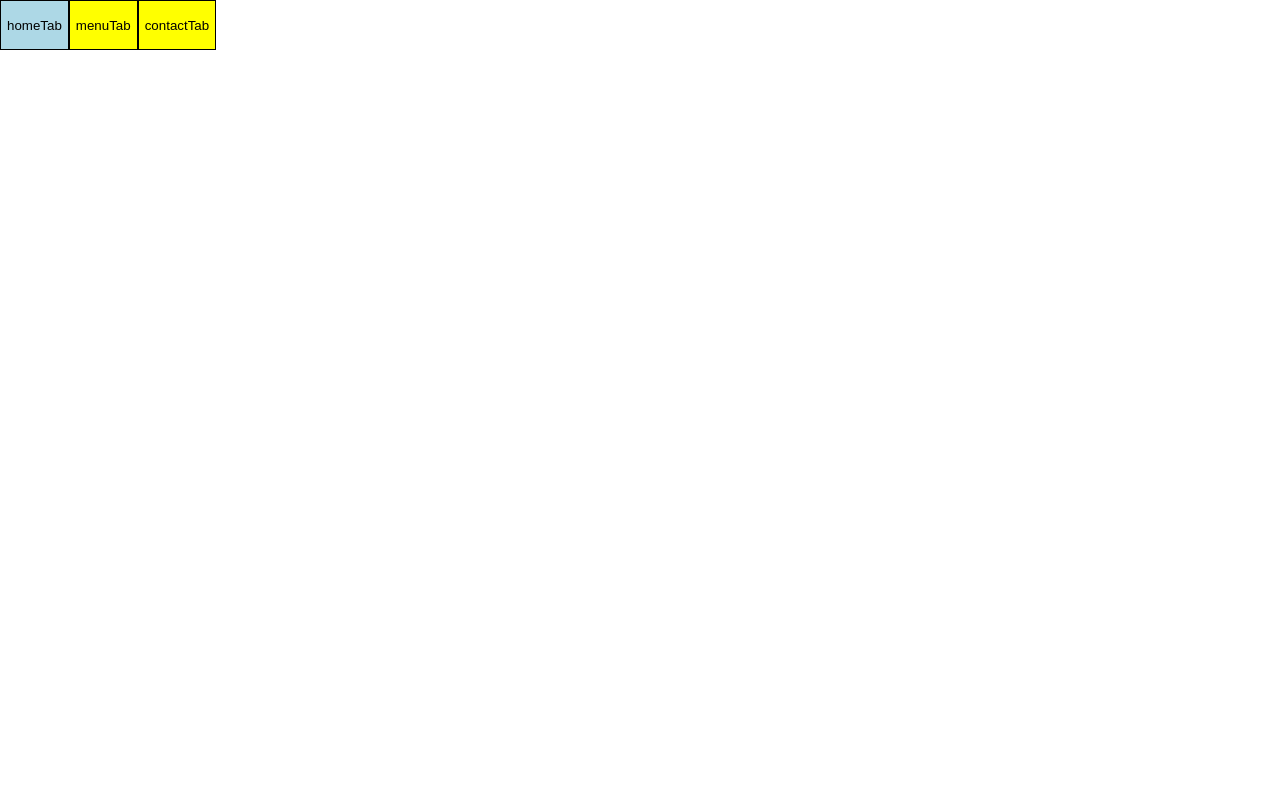
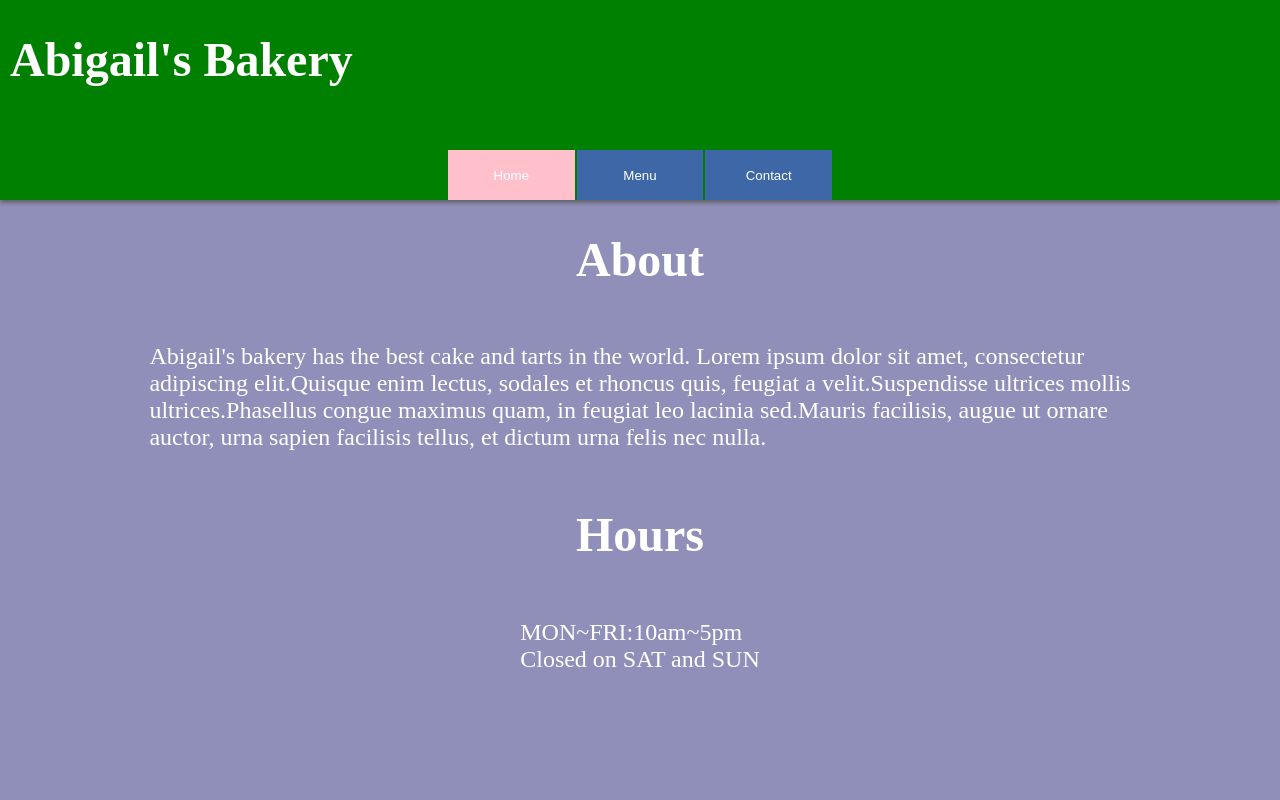
Before and after one commit to ascodeasice/restaurant-page, a website built with webpack: page dist/index.html in a window 1280 px wide. Built offline with nearby package versions, Linux system fonts and the light colour scheme.

Commit message:
Finish header and the home page Finish the function of creating home page in home.js, and the header in index.js.

```diff
--- a/src/functions/home.js
+++ b/src/functions/home.js
@@ -1,10 +1,33 @@
 import '../style.css';
-
 
 //return homepage content
 function createHomePage() {
-    const element = document.createElement("div");
-    return element;
+    const homePage = document.createElement("div");
+    homePage.id = "homePage";
+
+    const aboutTitle = document.createElement("h1");
+    aboutTitle.id = "aboutTitle";
+    aboutTitle.innerText = "About"
+    homePage.appendChild(aboutTitle);
+
+    const aboutText = document.createElement("p");
+    aboutText.innerText = `Abigail's bakery has the best cake and tarts in the world. Lorem ipsum dolor sit amet, consectetur
+    adipiscing elit.Quisque enim lectus, sodales et rhoncus quis, feugiat a velit.Suspendisse ultrices mollis
+    ultrices.Phasellus congue maximus quam, in feugiat leo lacinia sed.Mauris facilisis, augue ut ornare
+    auctor, urna sapien facilisis tellus, et dictum urna felis nec nulla.`
+    aboutText.id = "aboutText";
+    homePage.appendChild(aboutText);
+
+    const hoursTitle = document.createElement("h1");
+    hoursTitle.innerText = "Hours";
+    homePage.appendChild(hoursTitle);
+
+    const hoursText = document.createElement("p");
+    hoursText.id = "hoursText";
+    hoursText.innerText = `MON~FRI:10am~5pm\nClosed on SAT and SUN`;
+    homePage.appendChild(hoursText);
+
+    return homePage;
 }
 
 export default createHomePage;
--- a/src/index.js
+++ b/src/index.js
@@ -6,28 +6,40 @@ import createContactPage from './functions/contact';
 
 const contentDiv = document.getElementById("content")
 
+//SECTION switching tabs
 const tabContainer = document.createElement("div");
 tabContainer.id = "tabContainer"
 const homeTab = document.createElement("button");
-homeTab.innerText = "homeTab"
+homeTab.innerText = "Home"
 homeTab.classList.add("tab");
 const menuTab = document.createElement("button");
-menuTab.innerText = "menuTab"
+menuTab.innerText = "Menu"
 menuTab.classList.add("tab");
 const contactTab = document.createElement("button");
-contactTab.innerText = "contactTab"
+contactTab.innerText = "Contact"
 contactTab.classList.add("tab");
 
 tabContainer.appendChild(homeTab);
 tabContainer.appendChild(menuTab);
 tabContainer.appendChild(contactTab);
 
+//SECTION heading
+const header = document.createElement("div");
+header.id = "header"
+const heading = document.createElement("h1");
+heading.id = "heading";
+heading.innerText = "Abigail's Bakery"
+
+header.appendChild(heading);
+header.appendChild(tabContainer);
+
+
 homeTab.addEventListener("click", function () {
     contentDiv.innerText = "";
     homeTab.classList.add("chosen");
     contactTab.classList.remove("chosen");
     menuTab.classList.remove("chosen");
-    load(tabContainer);
+    load(header);
     load(createHomePage());
 })
 
@@ -37,7 +49,7 @@ menuTab.addEventListener("click", function () {
     homeTab.classList.remove("chosen");
 
     contentDiv.innerText = "";
-    load(tabContainer);
+    load(header);
     load(createMenuPage());
 })
 
@@ -47,11 +59,10 @@ contactTab.addEventListener("click", function () {
     homeTab.classList.remove("chosen");
 
     contentDiv.innerText = "";
-    load(tabContainer);
+    load(header);
     load(createContactPage());
 })
 
-load(tabContainer);
-
-
-// load(createHomePage());
+load(header);
+homeTab.classList.add("chosen");//open home page by default
+load(createHomePage());
--- a/src/style.css
+++ b/src/style.css
@@ -1,25 +1,59 @@
 :root {
-    --tabColor: yellow;
+    --tabColor: rgb(61, 103, 167);
     --tabHoverColor: lightblue;
     --chosenTabColor: pink;
+    --headerColor: green;
+    --bgColor: rgb(143, 143, 185);
 }
 
 body {
     margin: 0;
     padding: 0;
+    color: white;
+}
+
+h1 {
+    font-size: 3rem;
+}
+
+button {
+    border: none;
+    color: white;
+}
+
+#content {
+    display: grid;
+    grid-template-rows: 1fr 3fr;
+    min-height: 100vh;
+}
+
+/* SECTION header */
+
+#header {
+    background-color: var(--headerColor);
+    display: grid;
+    grid-template-rows: min-content 1fr;
+    box-shadow: 0 2px 5px rgb(87, 86, 86);
+    z-index: 2;
+}
+
+#heading {
+    margin-left: 10px;
 }
 
 #tabContainer {
-    /* TODO put tabContainer in the center */
     display: grid;
     grid-template-columns: repeat(3, 1fr);
-    width: 200px;
+    width: 30vw;
     height: 50px;
+    justify-self: center;
+    align-self: flex-end;
+    margin-bottom: 0;
+    column-gap: 2px;
 }
 
 .tab {
     background-color: var(--tabColor);
-    border: solid 1px black;
 }
 
 .tab.chosen {
@@ -29,3 +63,20 @@ body {
 .tab:not(.chosen):hover {
     background-color: var(--tabHoverColor);
 }
+
+/* SECTION home page */
+
+#homePage {
+    background-color: var(--bgColor);
+    display: flex;
+    flex-direction: column;
+    align-items: center;
+}
+
+#aboutText {
+    font-size: 1.5rem;
+}
+
+#hoursText {
+    font-size: 1.5rem;
+}
```
Also changed, not shown: src/functions/menu.js (+17 -0 lines), dist/16c70137fd853b32cf24.jpeg (added), dist/317217da0648de89899a.jpeg (added), dist/3b3baa16f17f4b969d6d.jpeg (added), dist/b5d928fe9a852fabae4c.jpeg (added), dist/c0225feaa04c35bcae3a.jpeg (added), dist/c7aff425bc2eda15b67c.jpeg (added), dist/ef0908893a3c42581629.jpeg (added), dist/index.html, dist/main.js, 1 other file.
